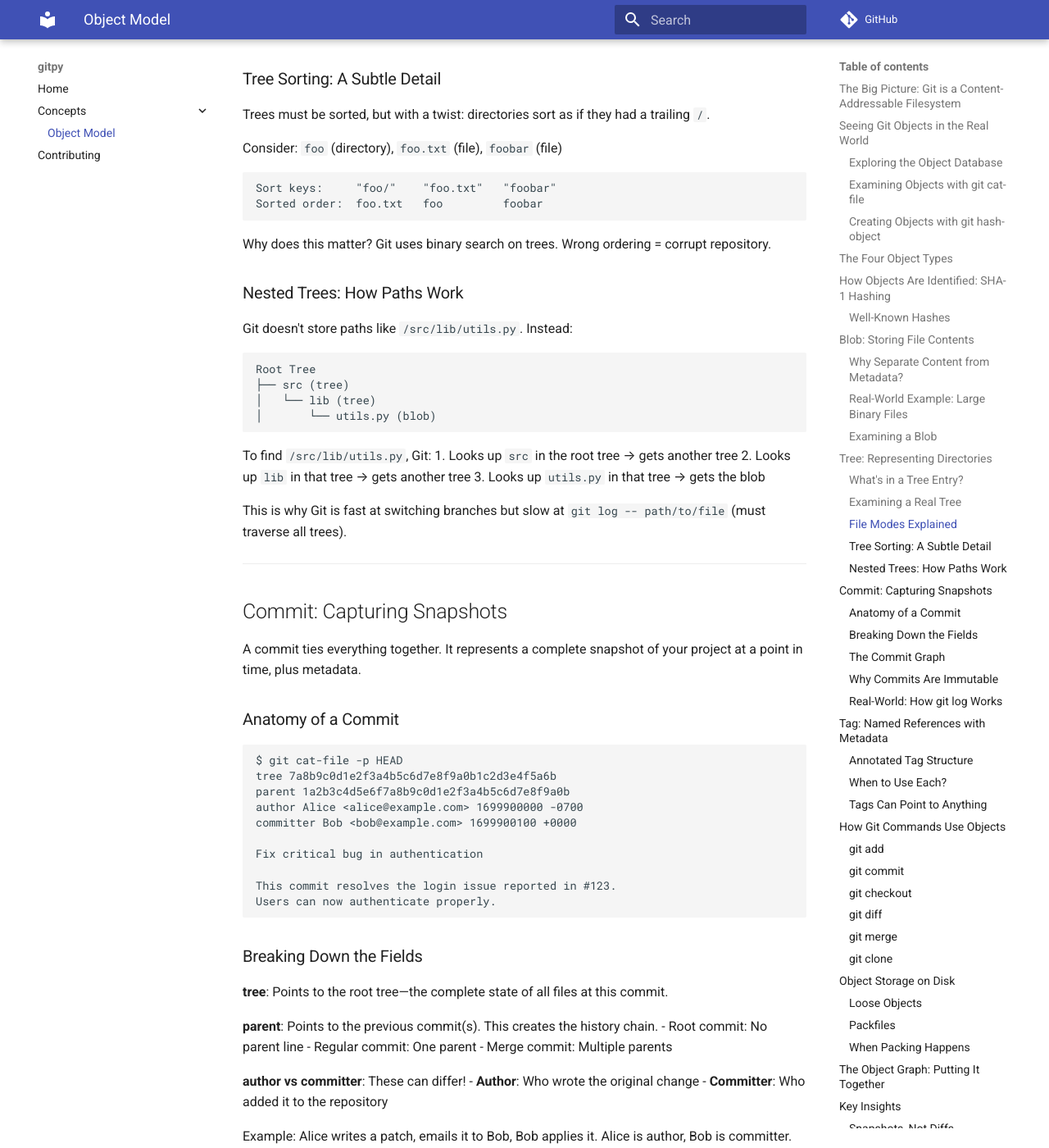
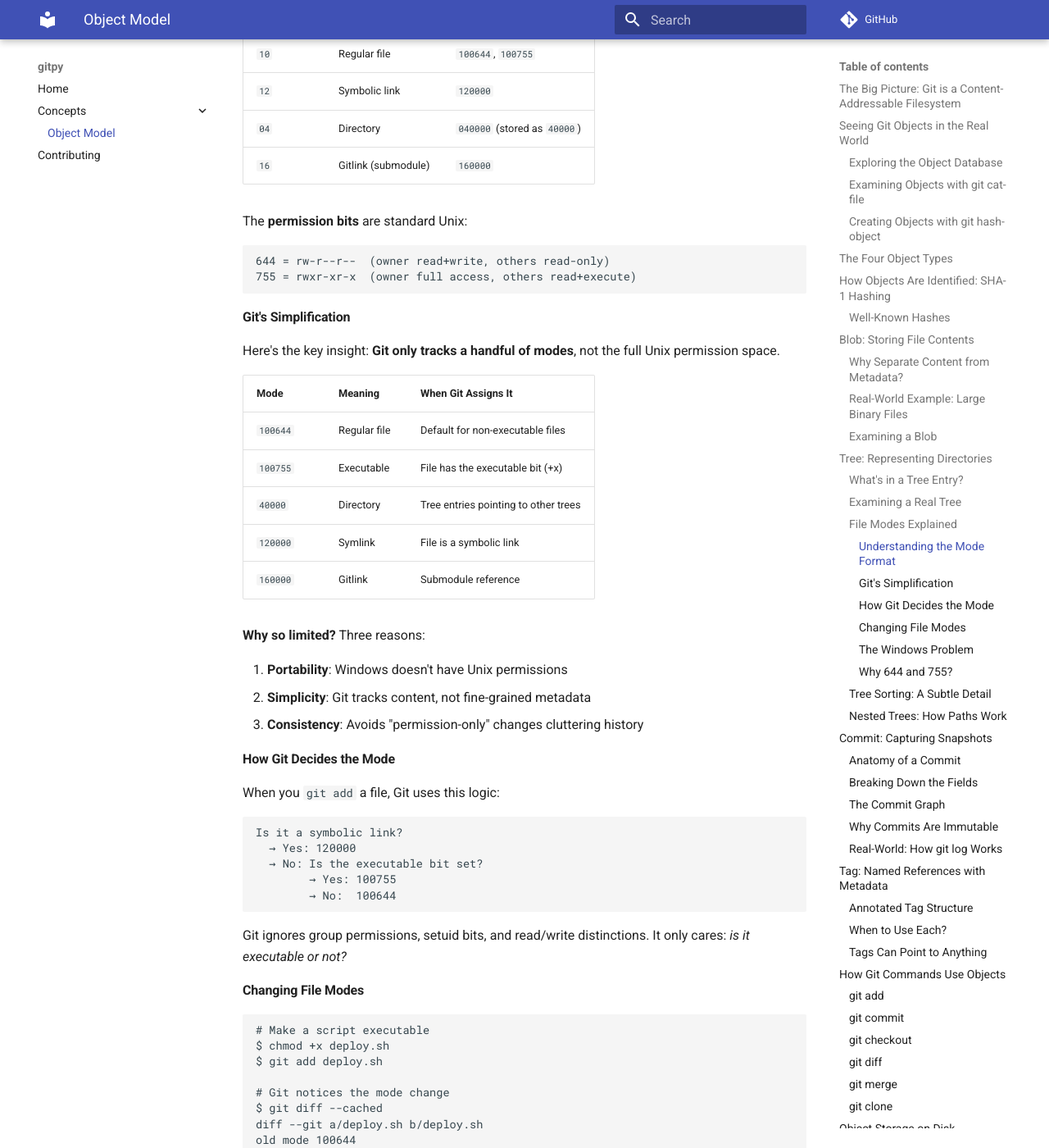
Before and after one commit to josix/gitpy, an MkDocs documentation site: the page built from docs/concepts/object_model.md, in a window 1280 px wide and 1400 px high, scrolled down 5085 px. Shown: the whole window at 82% size. Built offline with MkDocs 1.6.1 and Material for MkDocs 9.7.7, drawn with Linux system fonts in a browser that asks for light colours; comment, search, counter and statistics services are not loaded; some of the changed text lies outside the part shown.

Commit message:
docs: expand file modes section with Unix permission details
Add comprehensive explanation of Git file modes:
- Break down the 6-digit octal format (type + special + permissions)
- Explain file type prefixes (10, 12, 04, 16)
- Show how Git simplifies Unix permissions to just 5 modes
- Explain the decision logic when git add runs
- Cover Windows compatibility (core.fileMode)
- Show how to change modes with chmod and git update-index

````diff
--- a/docs/concepts/object_model.md
+++ b/docs/concepts/object_model.md
@@ -197,15 +197,103 @@ This tree has three entries:
 
 ### File Modes Explained
 
-| Mode | Meaning | When Git Uses It |
-|------|---------|------------------|
-| `100644` | Regular file | Most files |
-| `100755` | Executable | Scripts, binaries with +x |
-| `40000` | Directory | Subdirectories |
-| `120000` | Symbolic link | Symlinks |
-| `160000` | Gitlink | Submodules |
+These cryptic numbers like `100644` come from Unix—but Git simplifies them dramatically.
 
-Note: `40000` not `040000`—Git omits leading zeros in mode strings.
+#### Understanding the Mode Format
+
+In Unix, file modes are 6-digit octal numbers:
+
+```
+100644
+│││└┴┴─ Permission bits: 644 (rw-r--r--)
+││└──── Special bits: 0 (no setuid/setgid/sticky)
+└┴───── File type: 10 (regular file)
+```
+
+The **file type prefix** tells you what kind of entry it is:
+
+| Prefix | Type | Full Mode |
+|--------|------|-----------|
+| `10` | Regular file | `100644`, `100755` |
+| `12` | Symbolic link | `120000` |
+| `04` | Directory | `040000` (stored as `40000`) |
+| `16` | Gitlink (submodule) | `160000` |
+
+The **permission bits** are standard Unix:
+
+```
+644 = rw-r--r--  (owner read+write, others read-only)
+755 = rwxr-xr-x  (owner full access, others read+execute)
+```
+
+#### Git's Simplification
+
+Here's the key insight: **Git only tracks a handful of modes**, not the full Unix permission space.
+
+| Mode | Meaning | When Git Assigns It |
+|------|---------|---------------------|
+| `100644` | Regular file | Default for non-executable files |
+| `100755` | Executable | File has the executable bit (+x) |
+| `40000` | Directory | Tree entries pointing to other trees |
+| `120000` | Symlink | File is a symbolic link |
+| `160000` | Gitlink | Submodule reference |
+
+**Why so limited?** Three reasons:
+
+1. **Portability**: Windows doesn't have Unix permissions
+2. **Simplicity**: Git tracks content, not fine-grained metadata
+3. **Consistency**: Avoids "permission-only" changes cluttering history
+
+#### How Git Decides the Mode
+
+When you `git add` a file, Git uses this logic:
+
+```
+Is it a symbolic link?
+  → Yes: 120000
+  → No: Is the executable bit set?
+        → Yes: 100755
+        → No:  100644
+```
+
+Git ignores group permissions, setuid bits, and read/write distinctions. It only cares: *is it executable or not?*
+
+#### Changing File Modes
+
+```bash
+# Make a script executable
+$ chmod +x deploy.sh
+$ git add deploy.sh
+
+# Git notices the mode change
+$ git diff --cached
+diff --git a/deploy.sh b/deploy.sh
+old mode 100644
+new mode 100755
+```
+
+#### The Windows Problem
+
+Windows has no executable bit, so Git uses a config setting:
+
+```bash
+# Check if Git tracks executable bit
+$ git config core.fileMode
+true   # Unix (default)
+false  # Windows (default)
+
+# Manually mark a file executable on Windows
+$ git update-index --chmod=+x deploy.sh
+```
+
+#### Why 644 and 755?
+
+These are sensible Unix defaults:
+
+- **644** (`rw-r--r--`): Owner can edit, everyone can read. Safe for source files.
+- **755** (`rwxr-xr-x`): Everyone can run it, but only owner can edit. Standard for scripts.
+
+Note: Git stores `40000` not `040000`—leading zeros are omitted in mode strings.
 
 ### Tree Sorting: A Subtle Detail
 
````
